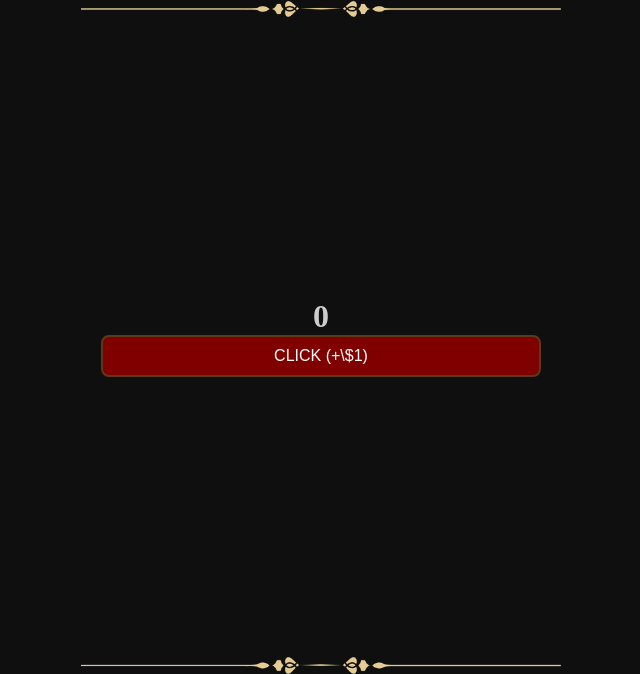
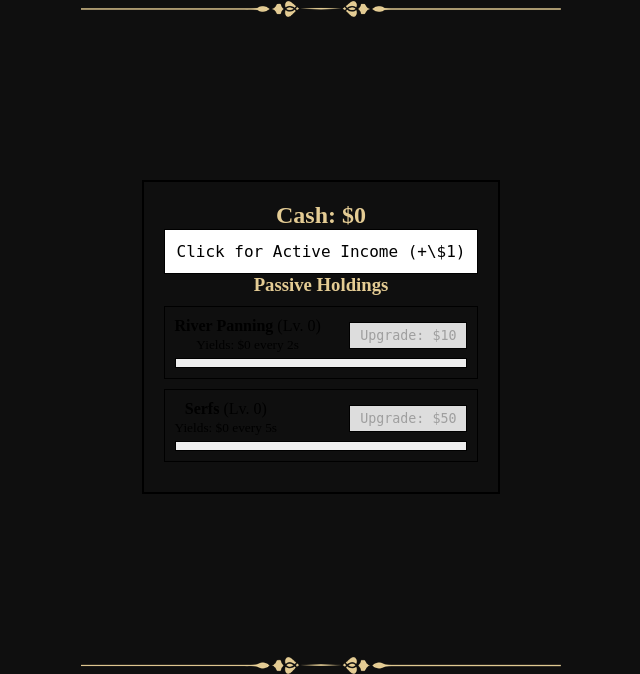
Before and after one commit to Projekt108/Gunters-Blacksmith-Shop, a Flask app: page /game in a window 1280 px wide. Shown: the part 235-909 px from the top of the page, without its empty margins (319-959 px from the left). Run offline with Flask 3, Linux system fonts and the light colour scheme.

Commit message:
GAME WORKS

```diff
--- a/app.py
+++ b/app.py
@@ -16,7 +16,30 @@ DATA_FILE = os.path.join(app.root_path, 'data', 'orders.json')
 
 COMMENTS_FILE = os.path.join(app.root_path, 'data', 'comments.json')
 GAME_STATE_FILE = os.path.join(app.root_path, 'data', 'game_state.json')
-INITIAL_GAME_STATE = {"cash": 0}
+INITIAL_GAME_STATE = {
+    "cash": 0,
+    "upgrades":
+    [
+        {
+            "id": 1,
+            "name": "River Panning",
+            "level": 0,
+            "basecost": 10,
+            "currentcost": 10,
+            "money_generated": 4,
+            "time": 2
+        },
+        {
+            "id": 2,
+            "name": "Serfs",
+            "level": 0,
+            "basecost": 50,
+            "currentcost": 50,
+            "money_generated": 20,
+            "time": 5
+        }
+    ]
+}
 
 # Initialize comments file in case if it doesn't exist somehow
 def initialize_comments():
--- a/static/style.css
+++ b/static/style.css
@@ -88,3 +88,10 @@ img {
     font-weight: bold;
     border-bottom: 3px solid gold;
 }
+.box { max-width: 500px; margin: 0 auto; border: 2px solid #000; padding: 20px; }
+.upgrade-item { border: 1px solid #000; padding: 10px; margin: 10px 0; }
+.progress-bar-container { background: #eee; width: 100%; height: 10px; border: 1px solid #000; margin-top: 5px; }
+.progress-fill { background: #000; width: 0%; height: 100%; }
+button { cursor: pointer; padding: 5px 10px; border: 1px solid #000; background: #fff; font-family: monospace; }
+        button:hover { background: #eee; }
+        button:disabled { background: #ddd; cursor: not-allowed; }
--- a/templates/game.html
+++ b/templates/game.html
@@ -5,6 +5,7 @@
     <meta name="viewport" content="width=device-width, initial-scale=1.0">
     <title>Game - Gunter's</title>
     <link rel="stylesheet" href="{{ url_for('static', filename='style.css') }}">
+
 </head>
 <body>
 
@@ -29,35 +30,113 @@
 
         <img src="{{ url_for('static', filename='assets/divider.png') }}">
 
-        <!--About us text-->
+        <!--Game-->
         <div style="padding: 30px 20px; text-align: center; display: flex; flex-direction: column; min-height: 80vh; justify-content: center;">
+            <div class="box">
+            <h2>Cash: $<span id="cash-display">0</span></h2>
+            <button id="active-income" style="width:100%; padding:12px; font-size:16px;"> Click for Active Income (+\$1)</button>
 
-            <h1 style="color: #ccc;" id="cash-display">0</h1>
-            <button id="active-income" style="background-color: #800000; color: white; border: 2px solid #5a3a1a; padding: 10px 20px; cursor: pointer; border-radius: 8px; font-size: 16px; width: 100%;">
-                CLICK (+\$1)</button>
-
+            <h3>Passive Holdings</h3>
+            <div id="upgrades-container"></div>
+            </div>
         </div>
 
         <img src="{{ url_for('static', filename='assets/divider.png') }}">
 
     </div>
 <script>
-    let game_state = {cash: 0};
+    let game_state = {cash: 0}, upgrades = [];
+    let timers = {};
+
     async function loadGameState() {
         const response = await fetch('/get_game_state');
         game_state = await response.json();
+        game_state.upgrades.forEach(upgrade => {
+            timers[upgrade.id] = {time_elapsed: 0};
+        });
+        renderUpgrades();
         updateCash();
     }
     function updateCash()
     {
         document.getElementById('cash-display').textContent = game_state.cash;
+        game_state.upgrades.forEach(upgrade => {
+            const btn =document.getElementById(`btn-${upgrade.id}`);
+            if (btn) {
+                btn.disabled = game_state.cash < upgrade.currentcost;
+            }
+        });
+    }
+    function renderUpgrades() {
+        const container = document.getElementById('upgrades-container');
+        container.innerHTML = '';
 
-
+        // Iterating over the consolidated array elements
+        game_state.upgrades.forEach(up => {
+            const html = `
+                <div class="upgrade-item" id="item-${up.id}">
+                    <div style="display:flex; justify-content:space-between; align-items:center;">
+                        <div>
+                            <strong>${up.name}</strong> (Lv. <span id="lv-${up.id}">${up.level}</span>)<br>
+                            <small>Yields: $<span id="yield-${up.id}">${up.money_generated * up.level}</span> every ${up.time}s</small>
+                        </div>
+                        <button class="buy-btn" id="btn-${up.id}" onclick="buyUpgrade(${up.id})">Upgrade: $${up.currentcost}</button>
+                    </div>
+                    <div class="progress-bar-container">
+                        <div class="progress-fill" id="fill-${up.id}"></div>
+                    </div>
+                </div>
+            `;
+            container.insertAdjacentHTML('beforeend', html);
+        });
     }
     document.getElementById('active-income').addEventListener('click', function() {
         game_state.cash += 1;
         updateCash();
     });
+
+    function buyUpgrade(id) {
+        // Find matching item index inside our array structure
+        const upgrade = game_state.upgrades.find(up => up.id === id);
+
+        if (upgrade && game_state.cash >= upgrade.currentcost) {
+            game_state.cash -= upgrade.currentcost;
+
+            upgrade.level += 1;
+            upgrade.currentcost = Math.floor(upgrade.basecost * Math.pow(1.5, upgrade.level));
+
+            document.getElementById(`lv-${id}`).textContent = upgrade.level;
+            document.getElementById(`yield-${id}`).textContent = upgrade.money_generated * upgrade.level;
+            document.getElementById(`btn-${id}`).textContent = `Upgrade: $${upgrade.currentcost}`;
+
+            updateCash();
+            // Update the displayed values for the upgrade
+            document.getElementById(`lv-${id}`).textContent = upgrade.level;
+            document.getElementById(`yield-${id}`).textContent = upgrade.money_generated * upgrade.level;
+            document.getElementById(`btn-${id}`).textContent = `Upgrade: $${upgrade.currentcost}`;
+        }
+    }
+    //upgrades animation
+    setInterval(() => {
+        game_state.upgrades.forEach(up => {
+            if (up.level > 0) {
+                timers[up.id].time_elapsed += 0.1;
+                let pct = (timers[up.id].time_elapsed / up.time) * 100;
+
+                if (pct >= 100) {
+                    timers[up.id].time_elapsed = 0;
+                    pct = 0;
+                    game_state.cash += (up.money_generated * up.level);
+                    updateCash();
+                }
+                const fillElem = document.getElementById(`fill-${up.id}`);
+                if (fillElem) {
+                    fillElem.style.width = pct + '%';
+                }
+            }
+        });
+    }, 100);
+    //autosave
     setInterval(() => {
 
         updateCash();
```
